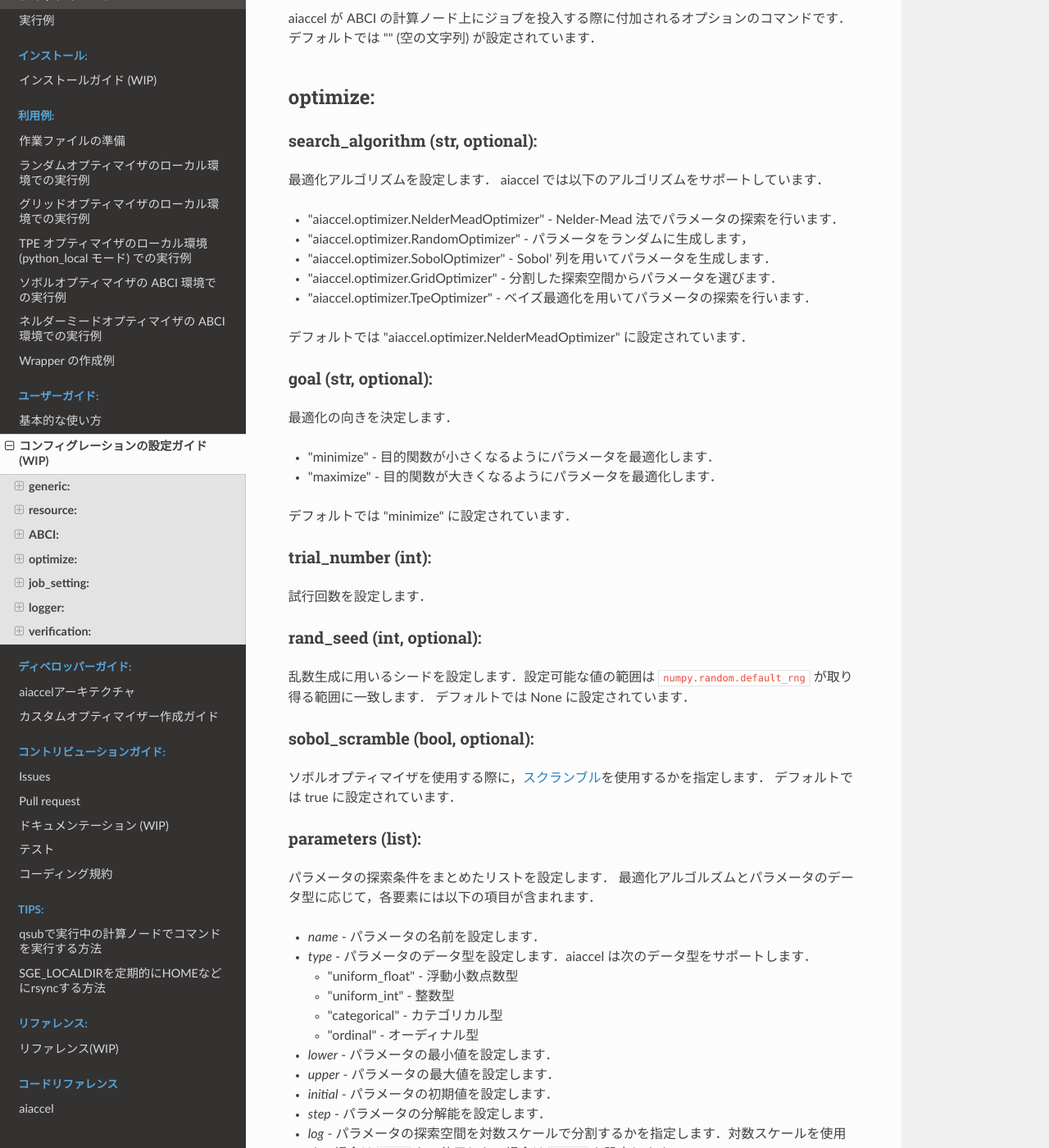
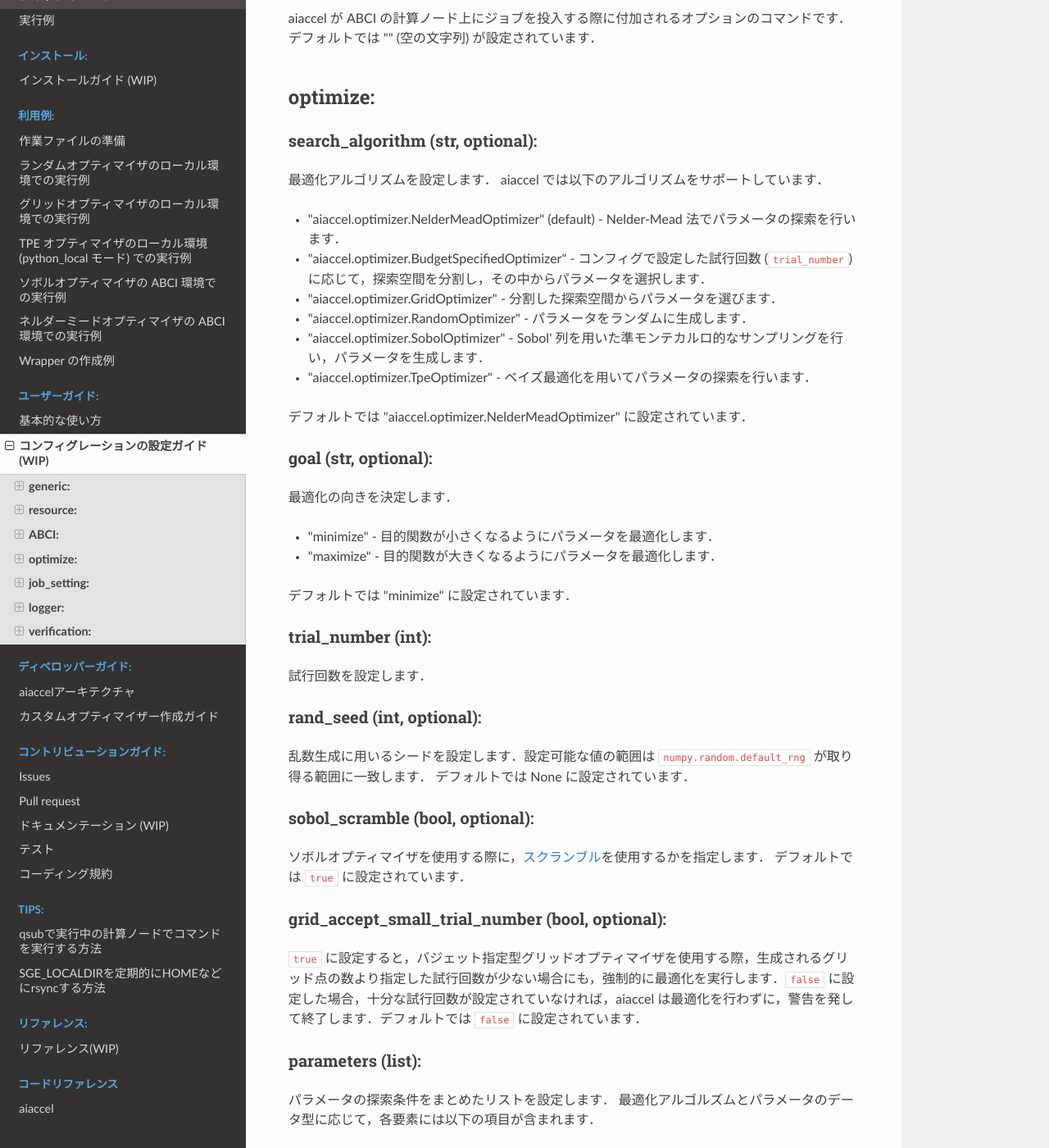
Before and after one commit to aistairc/aiaccel, a Sphinx documentation site: the page built from docs/source/user_guide/configuration_setting.md, in a window 1280 px wide and 1400 px high, scrolled down 1729 px. Shown: the whole window at 82% size. Built offline with Sphinx 7.4.7 and the Read the Docs theme 2.0.0, drawn with Linux system fonts in a browser that asks for light colours; some of the changed text lies outside the part shown.

Commit message:
modify documents

```diff
--- a/docs/source/user_guide/configuration_setting.md
+++ b/docs/source/user_guide/configuration_setting.md
@@ -67,10 +67,11 @@
 ### search_algorithm (str, optional):
 最適化アルゴリズムを設定します．
 aiaccel では以下のアルゴリズムをサポートしています．
-- "aiaccel.optimizer.NelderMeadOptimizer" - Nelder-Mead 法でパラメータの探索を行います．
-- "aiaccel.optimizer.RandomOptimizer" - パラメータをランダムに生成します，
-- "aiaccel.optimizer.SobolOptimizer" - Sobol' 列を用いてパラメータを生成します．
+- "aiaccel.optimizer.NelderMeadOptimizer" (default) - Nelder-Mead 法でパラメータの探索を行います．
+- "aiaccel.optimizer.BudgetSpecifiedOptimizer" - コンフィグで設定した試行回数 (`trial_number`) に応じて，探索空間を分割し，その中からパラメータを選択します．
 - "aiaccel.optimizer.GridOptimizer" - 分割した探索空間からパラメータを選びます．
+- "aiaccel.optimizer.RandomOptimizer" - パラメータをランダムに生成します．
+- "aiaccel.optimizer.SobolOptimizer" - Sobol' 列を用いた準モンテカルロ的なサンプリングを行い，パラメータを生成します．
 - "aiaccel.optimizer.TpeOptimizer" - ベイズ最適化を用いてパラメータの探索を行います．
 
 デフォルトでは "aiaccel.optimizer.NelderMeadOptimizer" に設定されています．
@@ -91,20 +92,21 @@
 
 ### sobol_scramble (bool, optional):
 ソボルオプティマイザを使用する際に，[スクランブル](https://docs.scipy.org/doc/scipy/reference/generated/scipy.stats.qmc.Sobol.html#scipy-stats-qmc-sobol)を使用するかを指定します．
-デフォルトでは true に設定されています．
+デフォルトでは `true` に設定されています．
+
+### grid_accept_small_trial_number (bool, optional):
+`true` に設定すると，バジェット指定型グリッドオプティマイザを使用する際，生成されるグリッド点の数より指定した試行回数が少ない場合にも，強制的に最適化を実行します．`false` に設定した場合，十分な試行回数が設定されていなければ，aiaccel は最適化を行わずに，警告を発して終了します．デフォルトでは `false` に設定されています．
 
 ### parameters (list):
 パラメータの探索条件をまとめたリストを設定します．
 最適化アルゴルズムとパラメータのデータ型に応じて，各要素には以下の項目が含まれます．
 
 - *name* - パラメータの名前を設定します．
-
 - *type* - パラメータのデータ型を設定します．aiaccel は次のデータ型をサポートします．
   - "uniform_float" - 浮動小数点数型
   - "uniform_int" - 整数型
   - "categorical" - カテゴリカル型
   - "ordinal" - オーディナル型
-
 - *lower* - パラメータの最小値を設定します．
 - *upper* - パラメータの最大値を設定します．
 - *initial* - パラメータの初期値を設定します．
@@ -114,7 +116,7 @@
 - *choices* - データ型が categorical の場合に，選択肢のリストを設定します．
 - *sequence* - データ型が ordinal の場合に，選択肢のリストを設定します．
 - *comment* - コメントを設定します．
-
+- *num_grid_points* - バジェット指定型グリッドオプティマイザのみで使用します．パラメータを何通り考慮するかを指定します．例えば，`lower = 0.0`，`upper = 1.0` のときに `num_grid_points = 5` であれば，対象のパラメータは `0.0, 0.25, 0.50, 0.75, 1.00` の中から選択されます．
 <br>
 
 
@@ -137,37 +139,27 @@
 - *sequence* - 選択肢の配列を設定します．配列の要素は float, int, または str 型です．
 - *initial* - 要素数が **パラメータ数 + 1** の配列を設定します．initial の項目が存在しない場合，aiaccel はランダムに初期値の配列を設定します．また，設定された配列の要素数が **パラメータ数 + 1** より少ない場合，aiaccel は足りない初期値をランダムに生成し補います．
 
-**ランダムオプティマイザ ("aiaccel.optimizer.RandomOptimizer")**
+**バジェット指定型グリッドオプティマイザ (aiaccel.optimizer.BudgetSpecifiedOptimizer)**
 
-設定可能なデータ型は "uniform_float", "uniform_int", "categorical", および "ordinal" です．
+設定可能なデータ型は "uniform_float"，"uniform_int"，"categorical"，および "ordinal" です．
 
 ***"uniform_float" または "uniform_int" の場合***
 - *name*
 - *type ("uniform_float", "uniform_int")*
 - *lower*
 - *upper*
-- *initial*
+- *log* - (optional) 対数スケールでグリッド点を指定したい場合には `true` を設定します．この値が `true` のときは，`lower` と `upper` の値の符号が一致し，かつ何れも 0 ではない必要があります．指定されなかった場合，デフォルトでは `false` として扱われます．
+- *num_grid_points* - (optional) パラメータを何通り考慮するかを指定します．例えば，`lower = 0.0`，`upper = 1.0` のときに `num_grid_points = 5` であれば，対象のパラメータは `0.0, 0.25, 0.50, 0.75, 1.00` の中から選択されます．設定されていない場合，他のパラメータの設定と試行回数から，自動で値が設定されます．
 
 ***"categorical" の場合***
 - *name*
 - *type ("categorical")*
 - *choices* - 選択肢の配列を設定します．配列の要素は float, int, または str 型です．
-- *initial*
 
 ***"ordinal" の場合***
 - *name*
 - *type ("ordinal")*
 - *sequence* - 選択肢の配列を設定します．配列の要素は float, int, または str 型です．
-- *initial*
-
-**ソボルオプティマイザ ("aiaccel.optimizer.SobolOptimizer")**
-
-設定可能なデータ型は "uniform_float" と "uniform_int" です．
-データ型に依らず，初期値は設定できません．
-- *name*
-- *type ("uniform_float", "uniform_int")*
-- *lower*
-- *upper*
 
 **グリッドオプティマイザ ("aiaccel.optimizer.GridOptimizer")**
 
@@ -197,6 +189,38 @@
 - *name*
 - *type ("ordinal")*
 - *sequence* - 選択肢の配列を設定します．配列の要素は float, int, または str 型です．
+
+**ランダムオプティマイザ ("aiaccel.optimizer.RandomOptimizer")**
+
+設定可能なデータ型は "uniform_float"，"uniform_int"，"categorical"，および "ordinal" です．
+
+***"uniform_float" または "uniform_int" の場合***
+- *name*
+- *type ("uniform_float", "uniform_int")*
+- *lower*
+- *upper*
+- *initial*
+
+***"categorical" の場合***
+- *name*
+- *type ("categorical")*
+- *choices* - 選択肢の配列を設定します．配列の要素は float, int, または str 型です．
+- *initial*
+
+***"ordinal" の場合***
+- *name*
+- *type ("ordinal")*
+- *sequence* - 選択肢の配列を設定します．配列の要素は float, int, または str 型です．
+- *initial*
+
+**ソボルオプティマイザ ("aiaccel.optimizer.SobolOptimizer")**
+
+設定可能なデータ型は "uniform_float" と "uniform_int" です．
+データ型に依らず，初期値は設定できません．
+- *name*
+- *type ("uniform_float", "uniform_int")*
+- *lower*
+- *upper*
 
 **TPE オプティマイザ ("aiaccel.optimizer.TpeOptimizer")**
 
```
Also changed, not shown: docs/source/examples/local_budget_specified_grid_optimizer.md (added, +228 -0 lines), 5 other files.
